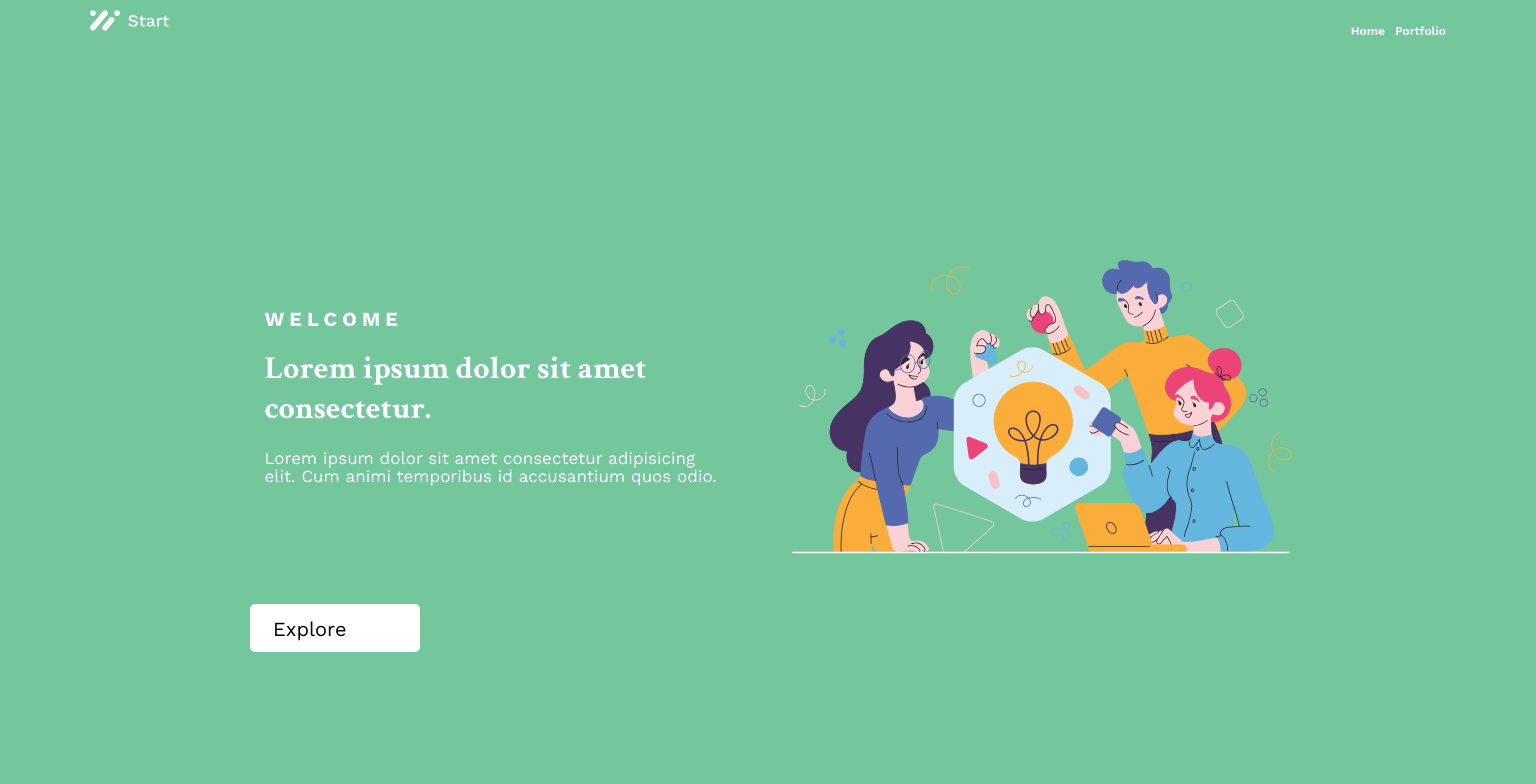
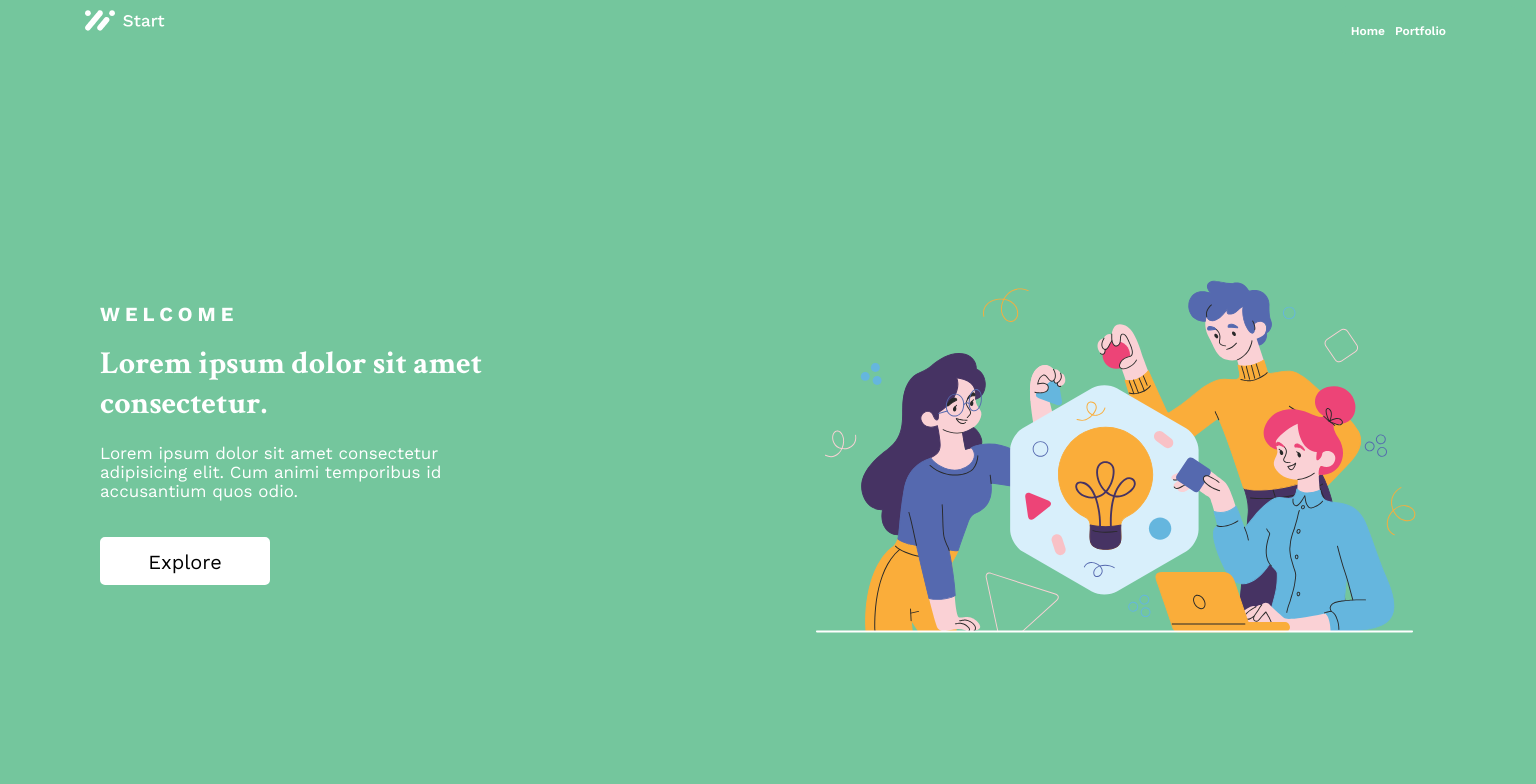
Before and after one commit to maryamsaye/start-app, a React (Vite) app: page / in a window 1536 px wide. Shown: the top 784 px of the page. Built offline with nearby package versions, Linux system fonts and the light colour scheme.

Commit message:
Added updated partners.css

```diff
--- a/src/Components/Navbar/Navbar.css
+++ b/src/Components/Navbar/Navbar.css
@@ -86,7 +86,15 @@
     display: none;
   }
 
+
+
+
+}
+
+@media (min-width: 1440px) {
   .logo-container{
-    margin-left: 70px;
+    margin-left: 65px;
   }
+
+
 }
--- a/src/Home/Ladies.css
+++ b/src/Home/Ladies.css
@@ -51,7 +51,7 @@ p{
 
 @media screen and (min-width: 768px) {
     .ladies{
-        width: 50%;
+        width: 40%;
     }
 
     .group2{
--- a/src/Home/Welcome.css
+++ b/src/Home/Welcome.css
@@ -1,8 +1,8 @@
 .people {
   width: 80%;
-  max-width: 300px; /* Ensures it doesn't get too large on wider screens */
+  max-width: 300px;
   margin-top: 30px;
-  margin-bottom: 30px;
+  /* margin-bottom: 80px; */
 }
 
 .header {
@@ -13,25 +13,27 @@
   display: flex;
   flex-direction: column;
   justify-content: center;
-  align-items: center; /* Centers content horizontally */
+  align-items: center;
 }
 
-/* Mobile-first: Stack items */
+
 .hero {
   display: flex;
   flex-direction: column;
-  align-items: center; /* Center items */
-  justify-content: center; /* Center vertically */
+  align-items: center;
+  justify-content: center;
   width: 100%;
-  gap: 20px; /* Space between text and image */
+  gap: 20px;
+  margin-top: -120px;
 }
 
 .text {
   width: 90%;
-  text-align: center; /* Center text */
+  text-align: center;
+  margin-top: -80px;
 }
 
-/* Text Styles */
+
 .welcome {
   font-family: "Work Sans";
   font-size: 16px;
@@ -48,7 +50,7 @@
   line-height: 35px;
   font-weight: 700;
   color: #FFFFFF;
-  margin-bottom: 20px;
+  /* margin-bottom: 20px; */
 }
 
 .text2 {
@@ -57,15 +59,15 @@
   font-size: 15px;
   color: #FFFFFF;
   line-height: 18.75px;
-  margin-bottom: 20px;
+  /* margin-bottom: 20px; */
 }
 
-/* Button Styling */
+
 button {
   background-color: #FFFFFF;
   font-family: "Work Sans";
   font-size: 20px;
-  text-align: left; /* Ensures text inside button is aligned left */
+  text-align: left;
   line-height: 25px;
   font-weight: 400;
   border: solid;
@@ -75,60 +77,60 @@ button {
   border-radius: 5px;
   margin-top: 20px;
   cursor: pointer;
-  display: block; /* Ensures button takes up full width if needed */
-  align-self: flex-start; /* Aligns the button to the left of the text */
+  display: block;
+  align-self: flex-start;
 }
 
 button:hover {
   background-color: #E6E6E6;
 }
 
-/* Tablet View (768px and up) */
+
 @media screen and (min-width: 768px) {
   .hero {
-    flex-direction: row; /* Side by side layout */
-    justify-content: center; /* Center horizontally */
-    align-items: center; /* Center vertically */
-    width: 80%;
-    gap: 50px; /* Space between text and image */
+    flex-direction: row;
+    justify-content: space-between;
+    align-items: center;
+    gap: 50px;
   }
 
   .text {
     flex: 1;
     text-align: left;
     padding-left: 20px;
-    order: 1; /* Moves text to the left */
+    order: 1;
   }
 
   .people {
     flex: 1;
     width: 100%;
     max-width: 400px;
-    order: 2; /* Moves image to the right */
+    order: 2;
+    height: 500px;
   }
 
-  /* Button remains under text and aligned to the left */
+
   button {
-    position: static;
-    transform: none;
-    margin-top: 20px;
-    text-align: left;
-    margin-left: 80px;
+    text-align: center;
+    /* margin-bottom: -130px; */
+    margin-top: -170px;
+    margin-left: 28px;
+
   }
 }
 
-/* Desktop View (1024px and up) */
+
 @media screen and (min-width: 1024px) {
   .header {
-    height: 100vh; /* Full screen height */
+    height: 100vh;
     display: flex;
     justify-content: center;
     align-items: center;
   }
 
   .hero {
-    width: 70%;
-    gap: 70px; /* More spacing between text and image */
+
+    gap: 70px;
   }
 
   .welcome {
@@ -151,7 +153,41 @@ button:hover {
   button {
     font-size: 20px;
     padding: 10px 20px;
-    text-align: left;
-    margin-left: 230px;
+    text-align: center;
+
   }
 }
+
+@media screen and (min-width: 1440px) {
+    .hero{
+
+      width: 100%;
+
+
+
+    }
+
+    .text1{
+      font-size: 32px;
+      line-height: 40px;
+      width: 416px;
+    }
+
+    .text2{
+      font-size: 17px;
+      width: 416px;
+    }
+
+    .people{
+      max-width: 600px;
+      margin-right: 100px;
+    }
+
+    .text{
+      margin-left: 60px;
+    }
+
+    button{
+      margin-left: 80px;
+    }
+}
--- a/src/Home/partners.css
+++ b/src/Home/partners.css
@@ -125,7 +125,7 @@
 
 .black{
 
-        margin-left: 420px;
+        margin-left: 42px;
 
 }
 }
```
